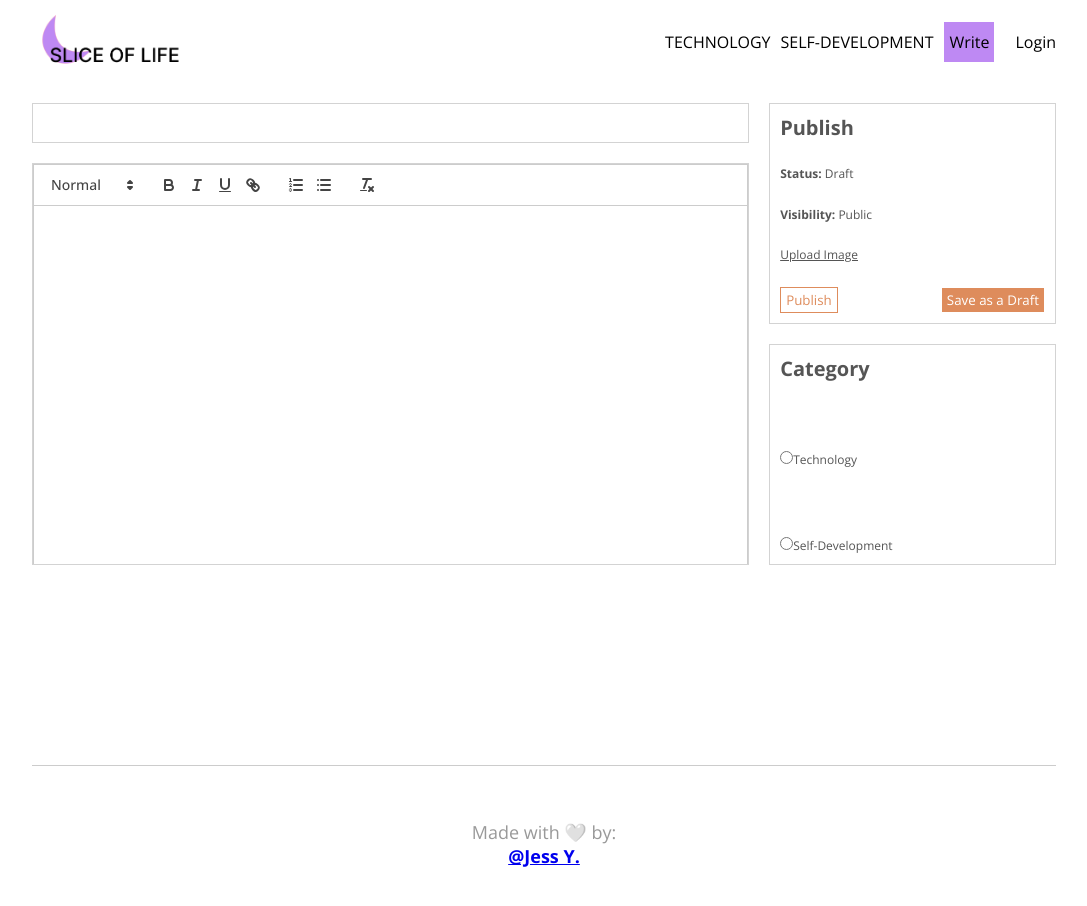
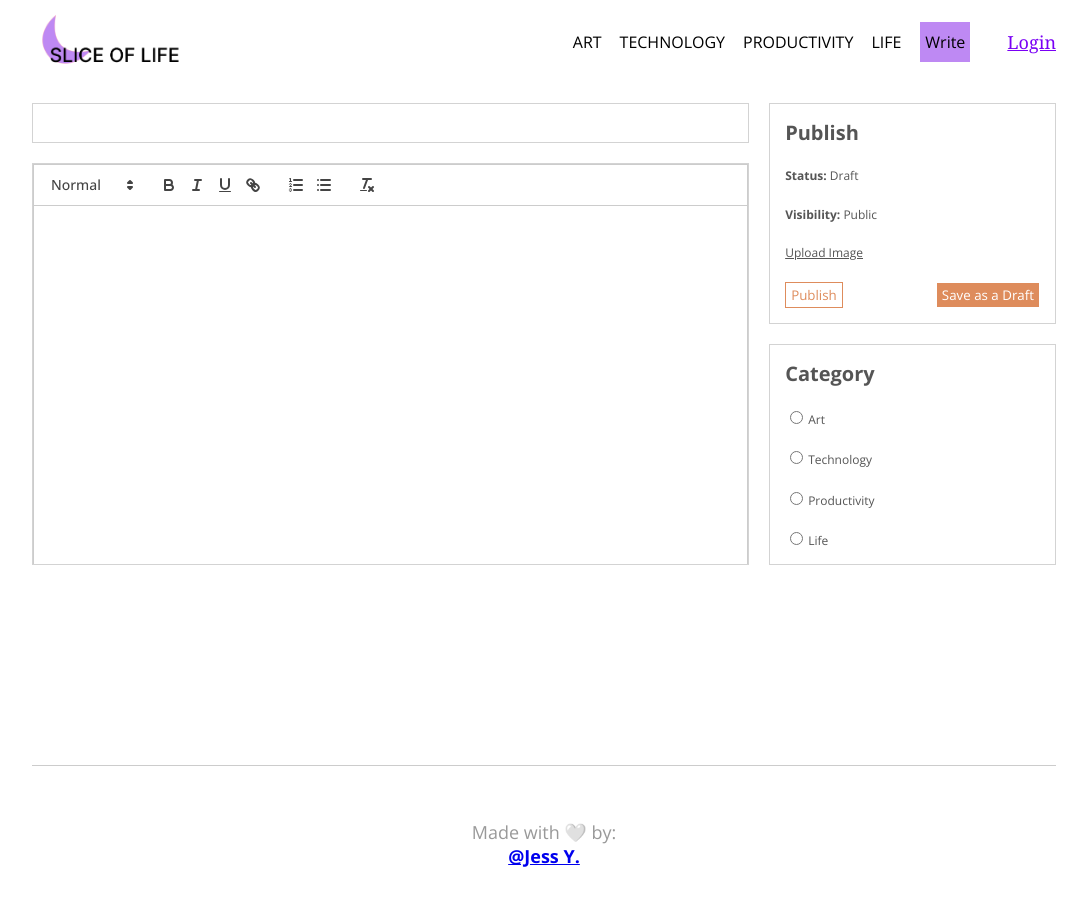
Before and after one commit to jcat1504/SliceOfLifeBlog, a React (Create React App) app in the folder slice-of-life-react/: page /write in a window 1280 px wide. Shown: the whole page, without its empty margins (96-1183 px from the left). Built offline with nearby package versions, Linux system fonts and the light colour scheme.

Commit message:
style changes to navbar and write

```diff
--- a/slice-of-life-react/src/components/Navbar.jsx
+++ b/slice-of-life-react/src/components/Navbar.jsx
@@ -22,11 +22,17 @@ const Navbar = () => {
                     </a>
                 </div>
                 <div className='links'>
+                <Link className='link' to="/?cat=art">
+                        <h6>ART</h6>
+                    </Link>
                     <Link className='link' to="/?cat=technology">
                         <h6>TECHNOLOGY</h6>
                     </Link>
-                    <Link className='link' to="/?cat=self-development">
-                        <h6>SELF-DEVELOPMENT</h6>
+                    <Link className='link' to="/?cat=productivity">
+                        <h6>PRODUCTIVITY</h6>
+                    </Link>
+                    <Link className='link' to="/?cat=life">
+                        <h6>LIFE</h6>
                     </Link>
                     <span className='write'>
                         <Link className="link" to="/write">
@@ -37,7 +43,7 @@ const Navbar = () => {
                     {currentUser ? (
                         <span onClick={logoutNavbar}>LOGOUT</span>
                     ) : (
-                        <Link className="link" to="/login">
+                        <Link className="link" to="/login" style={{fontFamily: "Cambria", color: "rgb(122 0 245)", textDecoration: "underline", fontSize: "18px"}}>
                             Login
                         </Link>
                     )}
--- a/slice-of-life-react/src/pages/Write.jsx
+++ b/slice-of-life-react/src/pages/Write.jsx
@@ -85,26 +85,49 @@ const Write = () => {
                 </div>
                 <div className="item">
           <h1>Category</h1>
-                    {/* Technology */}
           <div className="cat">
-                        <input type="radio" checked={cat === "technology"}
+            <input
+              type="radio"
+              checked={cat === "art"}
+              name="cat"
+              value="art"
+              id="art"
+              onChange={(e) => setCat(e.target.value)}
+            />
+            <label htmlFor="art">Art</label>
+          </div>
+          <div className="cat">
+            <input
+              type="radio"
+              checked={cat === "technology"}
               name="cat"
               value="technology"
               id="technology"
-                        onChange={(e) => setCat(e.target.value)} />
+              onChange={(e) => setCat(e.target.value)}
+            />
             <label htmlFor="technology">Technology</label>
           </div>
-                    {/* Self-Development */}
           <div className="cat">
             <input
               type="radio"
-                    checked={cat === "self-development"}
+              checked={cat === "productivity"}
               name="cat"
-                    value="self-development"
-                    id="self-development"
+              value="productivity"
+              id="productivity"
               onChange={(e) => setCat(e.target.value)}
             />
-                    <label htmlFor="self-development">Self-Development</label>
+            <label htmlFor="productivity">Productivity</label>
+          </div>
+          <div className="cat">
+            <input
+              type="radio"
+              checked={cat === "life"}
+              name="cat"
+              value="life"
+              id="life"
+              onChange={(e) => setCat(e.target.value)}
+            />
+            <label htmlFor="life">Life</label>
           </div>
         </div>
       </div>
--- a/slice-of-life-react/src/style.scss
+++ b/slice-of-life-react/src/style.scss
@@ -85,7 +85,7 @@ $light-gray: #707070;
         .links {
           display: flex;
           align-items: center;
-          gap: 10px;
+          gap: 18px;
 
           & > *:not(:last-child):hover {
             border-bottom: 1px solid $light-orange;
@@ -359,7 +359,7 @@ $light-gray: #707070;
       }
 
       .item {
-        padding: 10px;
+        padding: 15px;
         border: 1px solid lightgray;
         flex: 1;
         display: flex;
@@ -404,6 +404,11 @@ $light-gray: #707070;
           }
         }
 
+        input[type="radio"] {
+          margin: 0px  5px;
+        }
+
+
         .category {
           display: flex;
           align-items: center;
```
Lines whose indentation alone changed are shown as unchanged.
